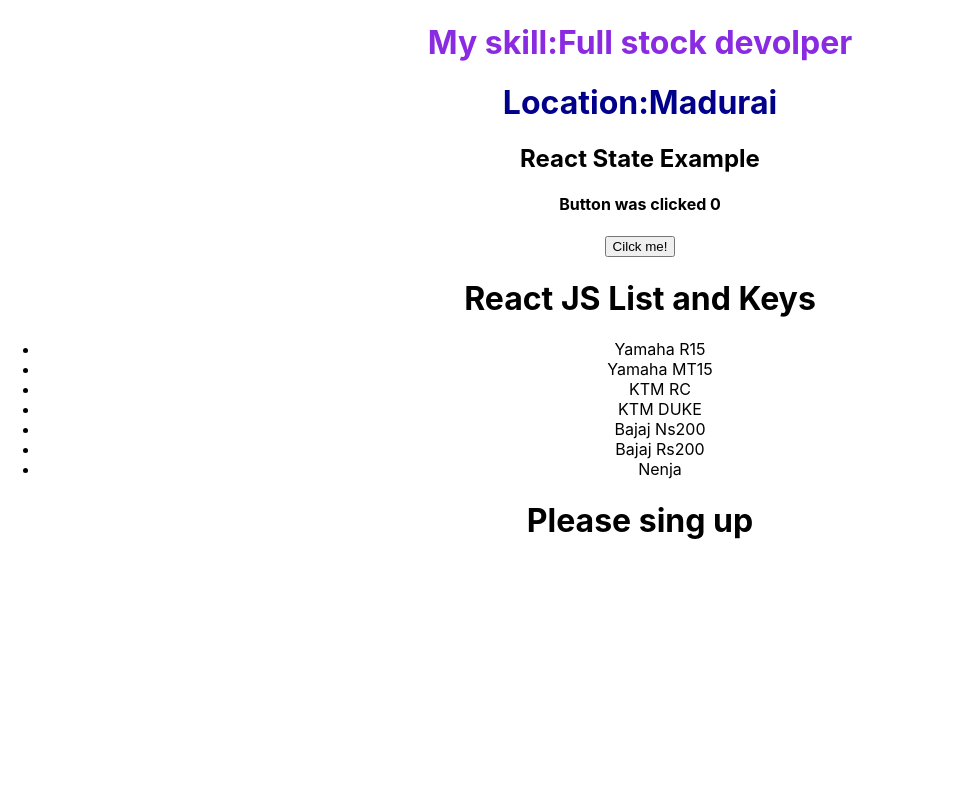
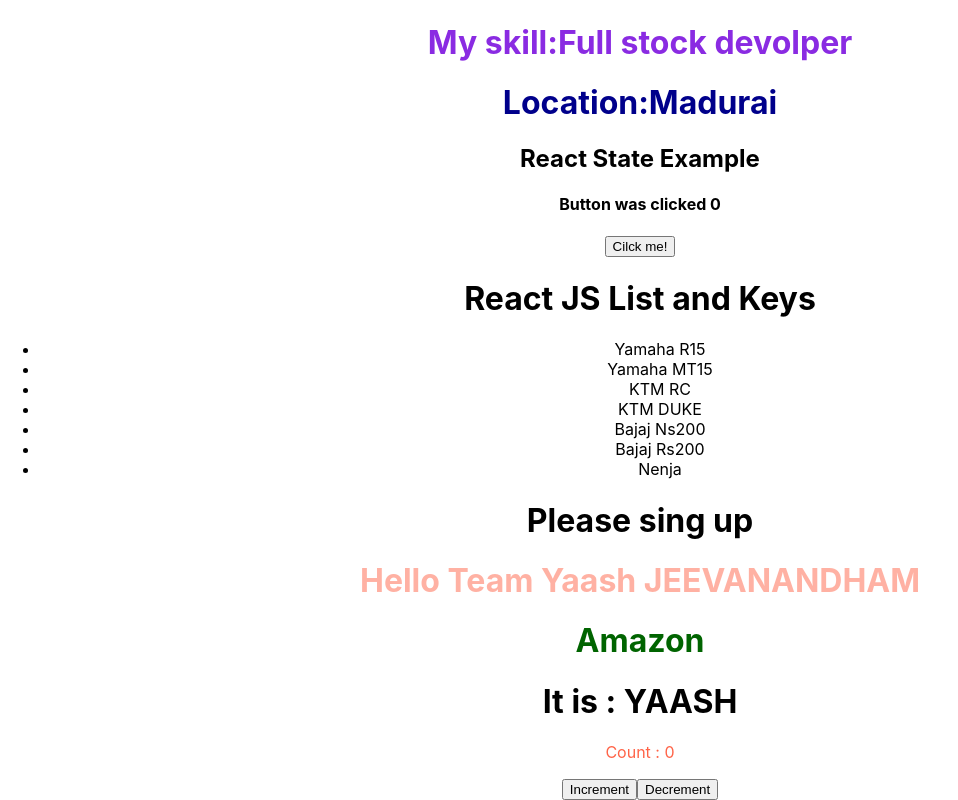
Before and after one commit to jeevanandham01/my-react-app, a React (Create React App) app: page / in a window 1280 px wide. Shown: the part 594-1394 px from the top of the page, without its empty margins (0-958 px from the left). Before the commit the page ends 1155 px from the top, so only its background shows below. Built offline with nearby package versions, Linux system fonts and the light colour scheme.

Commit message:
new file added

```diff
--- a/package.json
+++ b/package.json
@@ -6,9 +6,13 @@
     "@testing-library/jest-dom": "^5.17.0",
     "@testing-library/react": "^13.4.0",
     "@testing-library/user-event": "^13.5.0",
+    "autoprefixer": "^10.4.16",
+    "postcss-cli": "^10.1.0",
+    "prop-types": "^15.8.1",
     "react": "^18.2.0",
     "react-dom": "^18.2.0",
     "react-scripts": "5.0.1",
+    "tailwindcss": "^3.3.3",
     "web-vitals": "^2.1.4"
   },
   "scripts": {
--- /dev/null
+++ b/postcss.config.js
@@ -0,0 +1,6 @@
+module.exports = {
+  plugins: {
+    tailwindcss: {},
+    autoprefixer: {},
+  },
+}
--- a/src/App.js
+++ b/src/App.js
@@ -10,6 +10,10 @@ import Phone from './component/Props';
 import Home from './component/Home';
 import List1 from './component/keys';
 import Greeting2 from './component/Greeting';
+import Stateless from './component/New-example/Stateless';
+import Name from './component/New-example/Component';
+import Visit from './component/New-example/Component2';
+import Counter1 from'./component/New-example/Stateful-Component';
 
 
 function App() {
@@ -25,6 +29,11 @@ function App() {
       <Home/>
       <List1/>
   <Greeting2/>
+  <Stateless name="JEEVANANDHAM" />
+<Name/>
+<Visit name="YAASH"/>
+<Counter1/>
+
     </div>
   );
 }
--- /dev/null
+++ b/src/component/New-example/Component.js
@@ -0,0 +1,13 @@
+import React from "react";
+
+class Name extends React.Component{
+    render(){
+        return(
+            <h1 style={{color:"#006400"}}> Amazon</h1>
+
+        )
+
+    }
+}
+
+export default Name;
--- /dev/null
+++ b/src/component/New-example/Component2.js
@@ -0,0 +1,8 @@
+import React from "react";
+class Visit extends React.Component{
+    render(){
+        return <h1> It is : {this.props.name}</h1>
+    }
+}
+
+export default Visit;
--- /dev/null
+++ b/src/component/New-example/Stateful-Component.js
@@ -0,0 +1,28 @@
+import React from "react";
+
+class Counter1 extends React.Component{
+    constructor(props){
+        super(props);
+        this.state= {count :0};
+
+    }
+    incrementCount =()=>{
+        this.setState({count: this.state.count+1});
+    }
+    decrementCount =() =>{
+        this.setState({count:this.state.count - 1});
+    }
+
+    render(){
+        return(
+            <div>
+                <p style={{color:"#FF6347"}}>Count : {this.state.count}</p>
+                <button onClick={this.incrementCount}>Increment</button>
+                <button onClick={this.decrementCount} >Decrement</button>
+            </div>
+        )
+    }
+
+}
+
+export default Counter1;
--- /dev/null
+++ b/src/component/New-example/Stateless.js
@@ -0,0 +1,13 @@
+import React from 'react'
+
+function Stateless(Props) {
+  return (
+    <div>
+        <h1 style={{color:"rgba(255, 99, 71, 0.5)"}}>  Hello Team Yaash {Props.name}</h1>
+    </div>
+  )
+}
+
+
+
+export default Stateless;
--- a/src/index.css
+++ b/src/index.css
@@ -1,3 +1,5 @@
+
+
 body {
   margin: 0;
   font-family: -apple-system, BlinkMacSystemFont, 'Segoe UI', 'Roboto', 'Oxygen',
```
Also changed, not shown: tailwind.config.js (added, +8 -0 lines), 1 other file (tests, documents, lock files or other folders).
